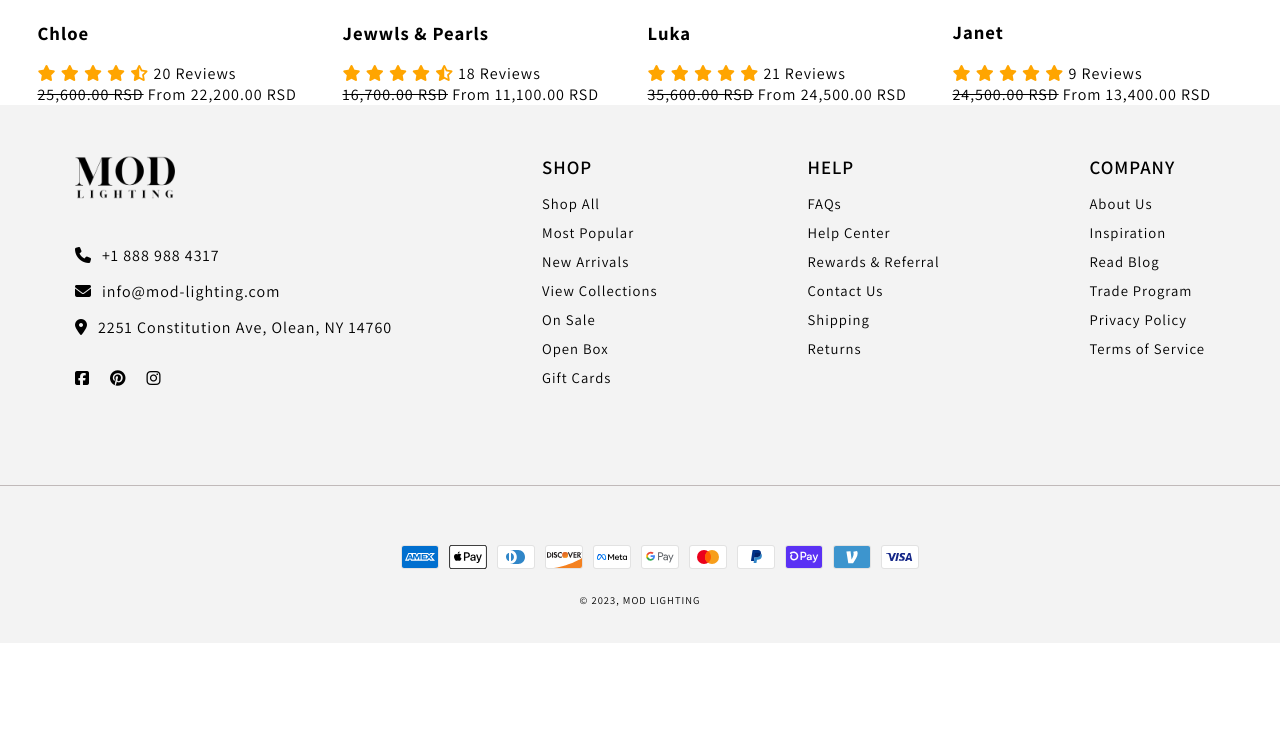
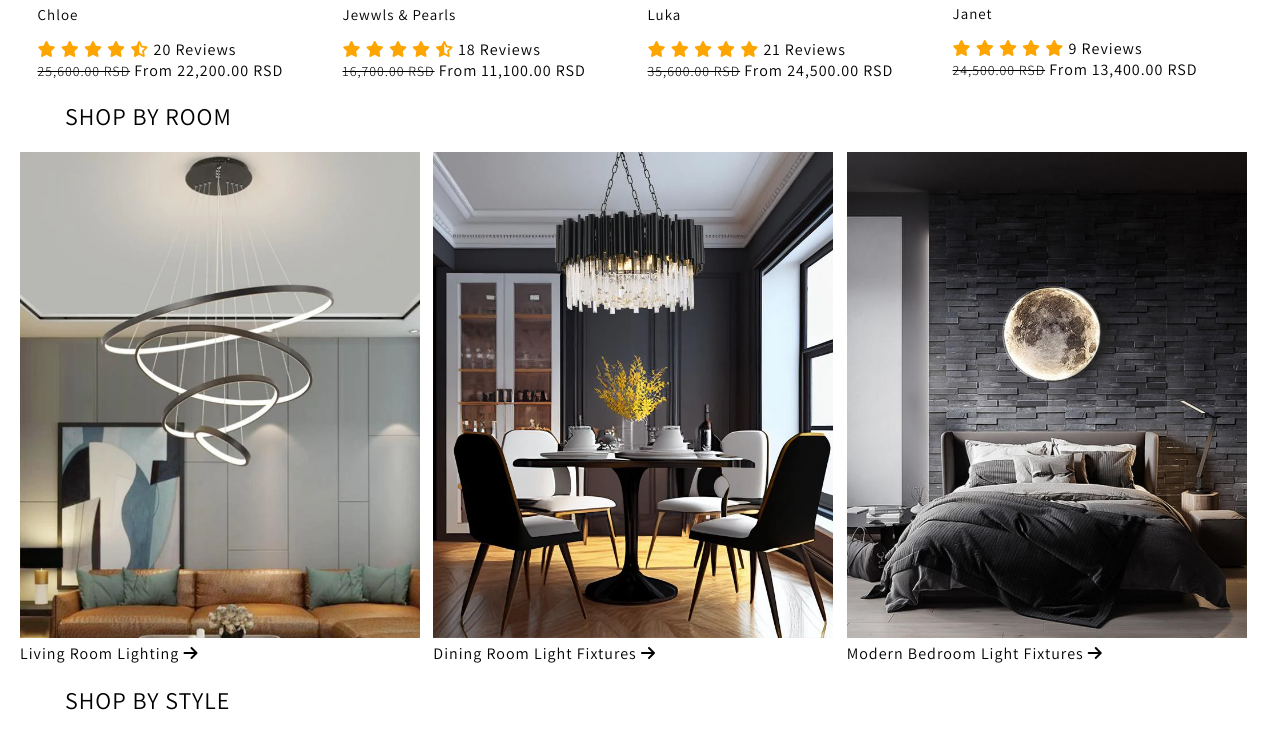
Before and after one commit to blertaaqerimi/html-css-project, a plain HTML site: page index.html in a window 1280 px wide. Shown: the part 1744-2477 px from the top of the page. Before the commit the page ends 2387 px from the top, so only its background shows below. Drawn offline with Linux system fonts and the light colour scheme.

Commit message:
shop sections added

```diff
--- a/index.html
+++ b/index.html
@@ -34,7 +34,7 @@
             <li><a href="">SCANDINAVIAN</a></li>
             <li><a href="">MINIMALISTIC</a></li>
             <li><a href="">METROPOLITAN</a></li>
-            <li><a href="">POST-MODREN</a></li>
+            <li><a href="">POST-MODERN</a></li>
             <li><a href="">ORIENTAL</a></li>
           </ul>
         </li>
@@ -295,6 +295,48 @@
         </a>
       </div>
     </div>
+    <h2>SHOP BY ROOM</h2>
+    <div class="shop-by-room">
+      <div>
+        <a href="#"><img src="./assets/room1.webp" alt="room1">
+        <div>Living Room Lighting <i class="fa-solid fa-arrow-right"></i>
+        </div>
+      </a>
+      </div>
+      <div>
+        <a href="#"><img src="./assets/room2.webp" alt="room2">
+        <div>Dining Room Light Fixtures <i class="fa-solid fa-arrow-right"></i>
+        </div>
+      </a>
+      </div>
+      <div>
+        <a href="#"><img src="./assets/room3.jpg" alt="room3">
+        <div>Modern Bedroom Light Fixtures <i class="fa-solid fa-arrow-right"></i>
+        </div>
+      </a>
+      </div>
+    </div>
+    <h2>SHOP BY STYLE</h2>
+    <div class="shop-by-style">
+      <div>
+        <a href="#"><img src="./assets/shop1.webp" alt="shop1">
+        <div>Minimalist Lighting <i class="fa-solid fa-arrow-right"></i>
+        </div>
+      </a>
+      </div>
+      <div>
+        <a href="#"><img src="./assets/shop2.webp" alt="shop2">
+        <div>Scandinavian Lighting <i class="fa-solid fa-arrow-right"></i>
+        </div>
+      </a>
+      </div>
+      <div>
+        <a href="#"><img src="./assets/shop3.webp" alt="shop3">
+        <div>Metropolitan Lighting <i class="fa-solid fa-arrow-right"></i>
+        </div>
+      </a>
+      </div>
+    </div>
   </main>
   <footer>
     <div class="footer-links">
--- a/style.css
+++ b/style.css
@@ -117,6 +117,7 @@ li {
 .main-menu>li ul {
   position: absolute;
   background-color: white;
+  z-index: 10;
 }
 
 .menu-icons li a i:hover {
@@ -337,6 +338,11 @@ footer a:hover {
   color: orange;
 }
 
+.gallery h3 {
+  font-weight: 400;
+  font-size: 15px;
+}
+
 .heart i {
   color: black;
   background-color: white;
@@ -360,3 +366,28 @@ footer a:hover {
   margin-top: -35px;
   margin-left: 5px;
 }
+
+del {
+  font-weight: 300;
+  font-size: 14px;
+}
+
+h2 {
+ font-weight: 400;
+ padding-left: 65px;
+ /* margin-bottom: -8px; */
+}
+
+.shop-by-room,
+.shop-by-style {
+  display: grid;
+  grid-template-columns: repeat(3, 1fr);
+  margin-left: 20px;
+  margin-right: 20px;
+}
+
+.shop-by-room img,
+.shop-by-style img {
+  width: 400px;
+
+}
```
Also changed, not shown: assets/room1.webp (added), assets/room2.webp (added), assets/room3.jpg (added), assets/shop1.webp (added), assets/shop2.webp (added), assets/shop3.webp (added).
